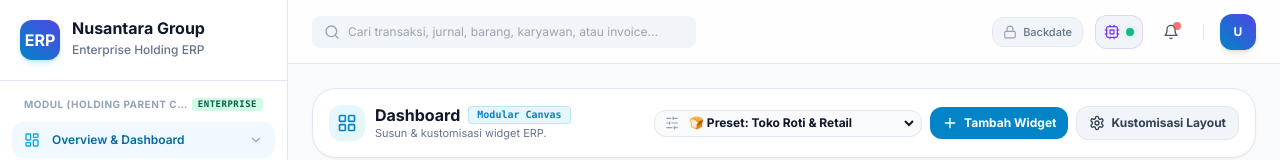
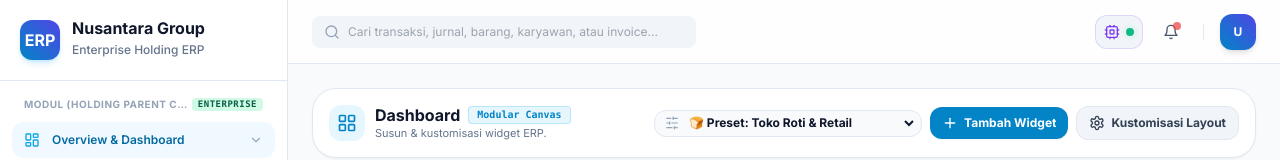
Before and after one commit to gonzhilaz/ERP-custom_multi, a Next.js app in the folder apps/web/: page / in a window 1280 px wide. Shown: the top 160 px of the page. Built offline with nearby package versions, Linux system fonts and the light colour scheme; sample sign-in values are in the browser's storage.

Commit message:
fix(header): move backdate unblock toggle strictly into user profile dropdown with clean lock icon

```diff
--- a/apps/web/src/components/ui/navigation/Header.tsx
+++ b/apps/web/src/components/ui/navigation/Header.tsx
@@ -69,9 +69,6 @@ export const Header: React.FC<HeaderProps> = ({ onToggleMobileSidebar }) => {
 
       {/* Right Controls */}
       <div className="flex items-center gap-3">
-        {/* Backdate Unblock Toggle (Super-Admin & Admin Only) */}
-        <BackdateUnblockToggle />
-
         {/* OpenClaw AI Active Compact Icon */}
         <div className="relative group">
           <div className="p-2 bg-slate-100 dark:bg-slate-800 text-violet-600 dark:text-violet-400 rounded-xl border border-violet-500/20 flex items-center gap-1.5 cursor-pointer">
@@ -200,7 +197,10 @@ export const Header: React.FC<HeaderProps> = ({ onToggleMobileSidebar }) => {
                 )}
               </div>
 
-              {/* 3. Tombol Ubah Profil dan Sandi */}
+              {/* 3. Backdate Governance Toggle inside Profile */}
+              <BackdateUnblockToggle />
+
+              {/* 4. Tombol Ubah Profil dan Sandi */}
               <button
                 onClick={() => { setIsEditModalOpen(true); setIsProfileOpen(false); }}
                 className="w-full p-2.5 bg-slate-100 dark:bg-slate-800 hover:bg-slate-200 dark:hover:bg-slate-700 rounded-xl border border-slate-200 dark:border-slate-700 font-bold text-slate-900 dark:text-white flex items-center justify-center gap-2 transition-all cursor-pointer"
--- a/apps/web/src/components/ui/toggles/BackdateUnblockToggle.tsx
+++ b/apps/web/src/components/ui/toggles/BackdateUnblockToggle.tsx
@@ -29,30 +29,34 @@ export const BackdateUnblockToggle: React.FC = () => {
       <button
         type="button"
         onClick={handleToggleClick}
-        className={`px-2.5 py-1.5 rounded-xl font-medium text-xs flex items-center gap-1.5 transition-all cursor-pointer border ${
+        className={`w-full p-2.5 rounded-xl font-bold text-xs flex items-center justify-between transition-all cursor-pointer border ${
           isBackdateUnblocked
-            ? 'bg-amber-500/10 border-amber-500/30 text-amber-600 dark:text-amber-400 font-bold shadow-sm'
-            : 'bg-slate-100 dark:bg-slate-800/80 border-slate-200 dark:border-slate-700/60 text-slate-500 dark:text-slate-400 hover:text-slate-700 dark:hover:text-slate-200'
+            ? 'bg-amber-500/10 border-amber-500/30 text-amber-600 dark:text-amber-400'
+            : 'bg-slate-100 dark:bg-slate-800 hover:bg-slate-200 dark:hover:bg-slate-700 border-slate-200 dark:border-slate-700 text-slate-700 dark:text-slate-300'
         }`}
         title={
           isUserAuthorized
             ? isBackdateUnblocked
-              ? 'Status Backdate: Diizinkan (Klik untuk Mengunci)'
-              : 'Status Backdate: Terkunci (Klik untuk Pengaturan Admin)'
+              ? 'Status Backdate: Diizinkan (Klik untuk Mengunci kembali)'
+              : 'Status Backdate: Terkunci (Klik untuk Buka Otorisasi)'
             : 'Status Backdate: Terkunci (Akses Admin)'
         }
       >
-        {isBackdateUnblocked ? (
-          <>
-            <Unlock className="w-3.5 h-3.5 text-amber-500 shrink-0" />
-            <span className="font-mono text-[11px]">Backdate Open</span>
-          </>
-        ) : (
-          <>
-            <Lock className="w-3.5 h-3.5 text-slate-400 shrink-0" />
-            <span className="text-[11px]">Backdate</span>
-          </>
-        )}
+        <div className="flex items-center gap-2">
+          {isBackdateUnblocked ? (
+            <Unlock className="w-4 h-4 text-amber-500 shrink-0" />
+          ) : (
+            <Lock className="w-4 h-4 text-slate-400 shrink-0" />
+          )}
+          <span>Otorisasi Backdate</span>
+        </div>
+        <span className={`text-[10px] px-2 py-0.5 rounded-md font-mono ${
+          isBackdateUnblocked
+            ? 'bg-amber-500 text-white font-bold'
+            : 'bg-slate-200 dark:bg-slate-700 text-slate-500 dark:text-slate-400'
+        }`}>
+          {isBackdateUnblocked ? 'ALLOWED' : 'LOCKED'}
+        </span>
       </button>
 
       {/* Confirmation Modal for Admin */}
```
